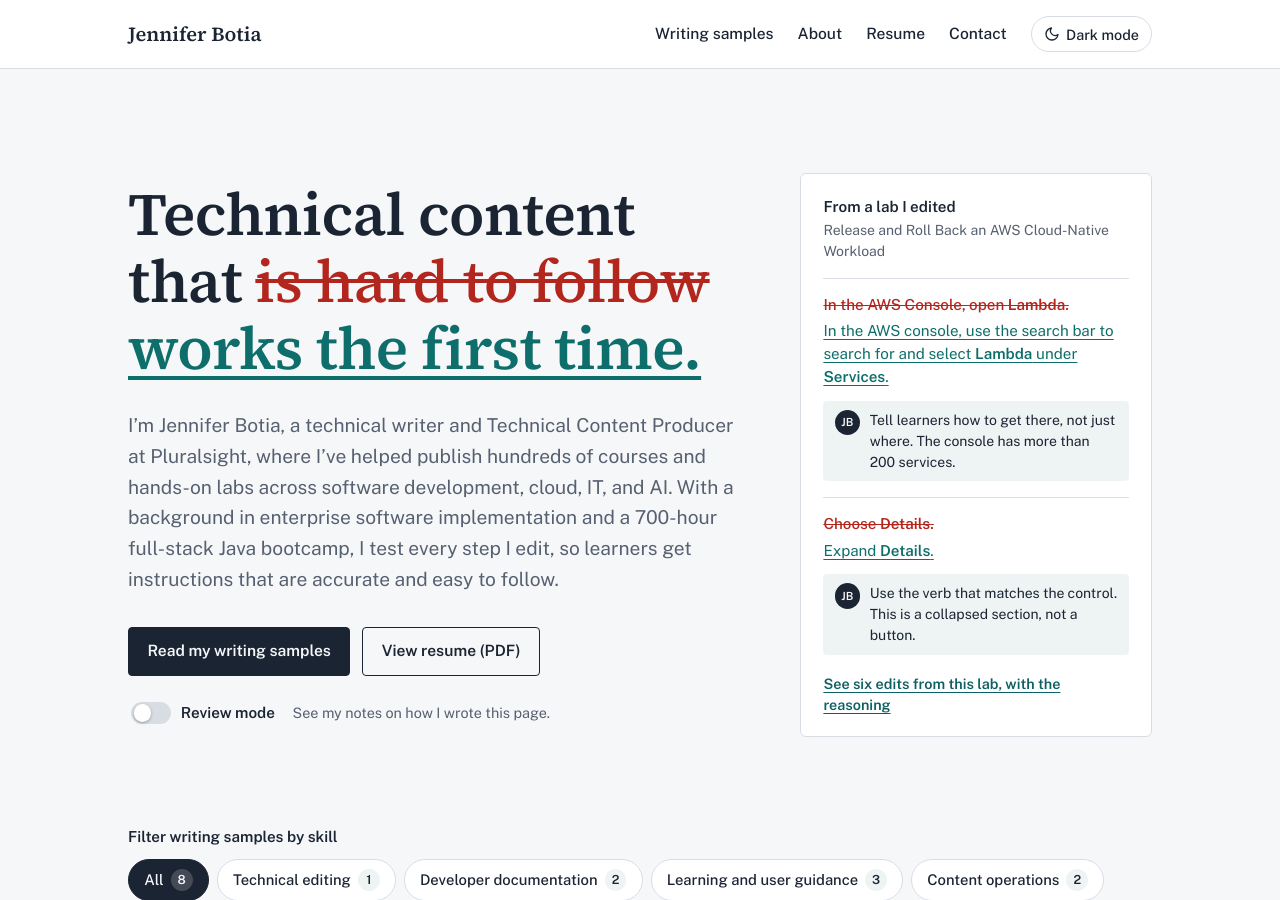
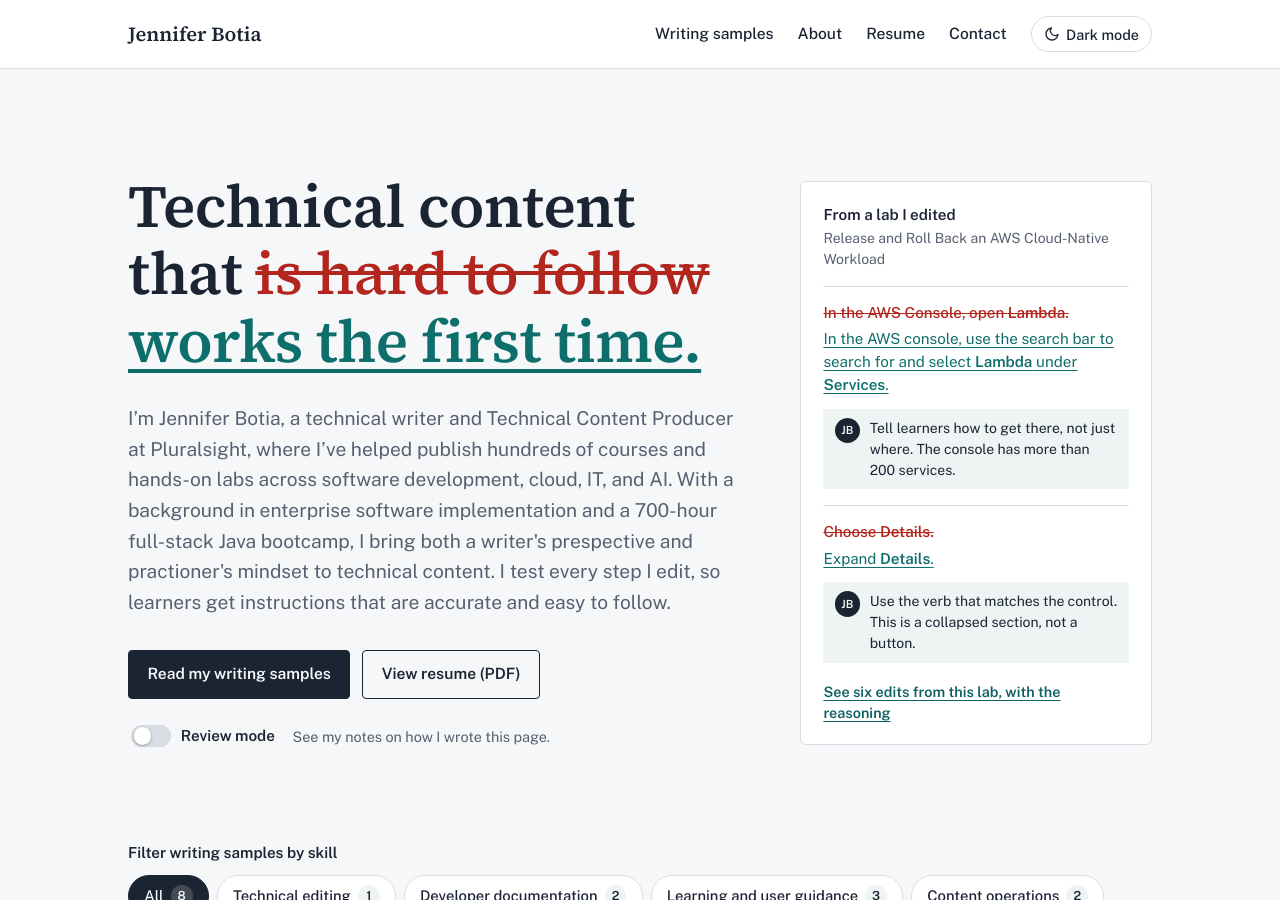
Before and after one commit to Jenjimenez/tech-writing-portfolio, a Jekyll site: the page built from index.html, in a window 1280 px wide and 900 px high. Built offline with Jekyll 4.4.1, drawn with Linux system fonts in a browser that asks for light colours.

Commit message:
Update index.html

```diff
--- a/index.html
+++ b/index.html
@@ -9,7 +9,7 @@
     <del aria-hidden="true">is hard to follow</del>
     <ins>works the first time.</ins>
   </h1>
-  <p class="lede">I’m Jennifer Botia, a technical writer and Technical Content Producer at Pluralsight, where I’ve helped publish hundreds of courses and hands-on labs across software development, cloud, IT, and AI. With a background in enterprise software implementation and a 700-hour full-stack Java bootcamp, I test every step I edit, so learners get instructions that are accurate and easy to follow.</p>
+  <p class="lede">I’m Jennifer Botia, a technical writer and Technical Content Producer at Pluralsight, where I’ve helped publish hundreds of courses and hands-on labs across software development, cloud, IT, and AI. With a background in enterprise software implementation and a 700-hour full-stack Java bootcamp, I bring both a writer's prespective and practioner's mindset to technical content. I test every step I edit, so learners get instructions that are accurate and easy to follow.</p>
   <p class="actions">
     <a class="button primary" href="#work">Read my writing samples</a>
     <a class="button" href="{{ '/Jennifer_Botia_2026.pdf' | relative_url }}" target="_blank" rel="noopener">View resume (PDF)<span class="sr-only"> (opens in a new tab)</span></a>
```
